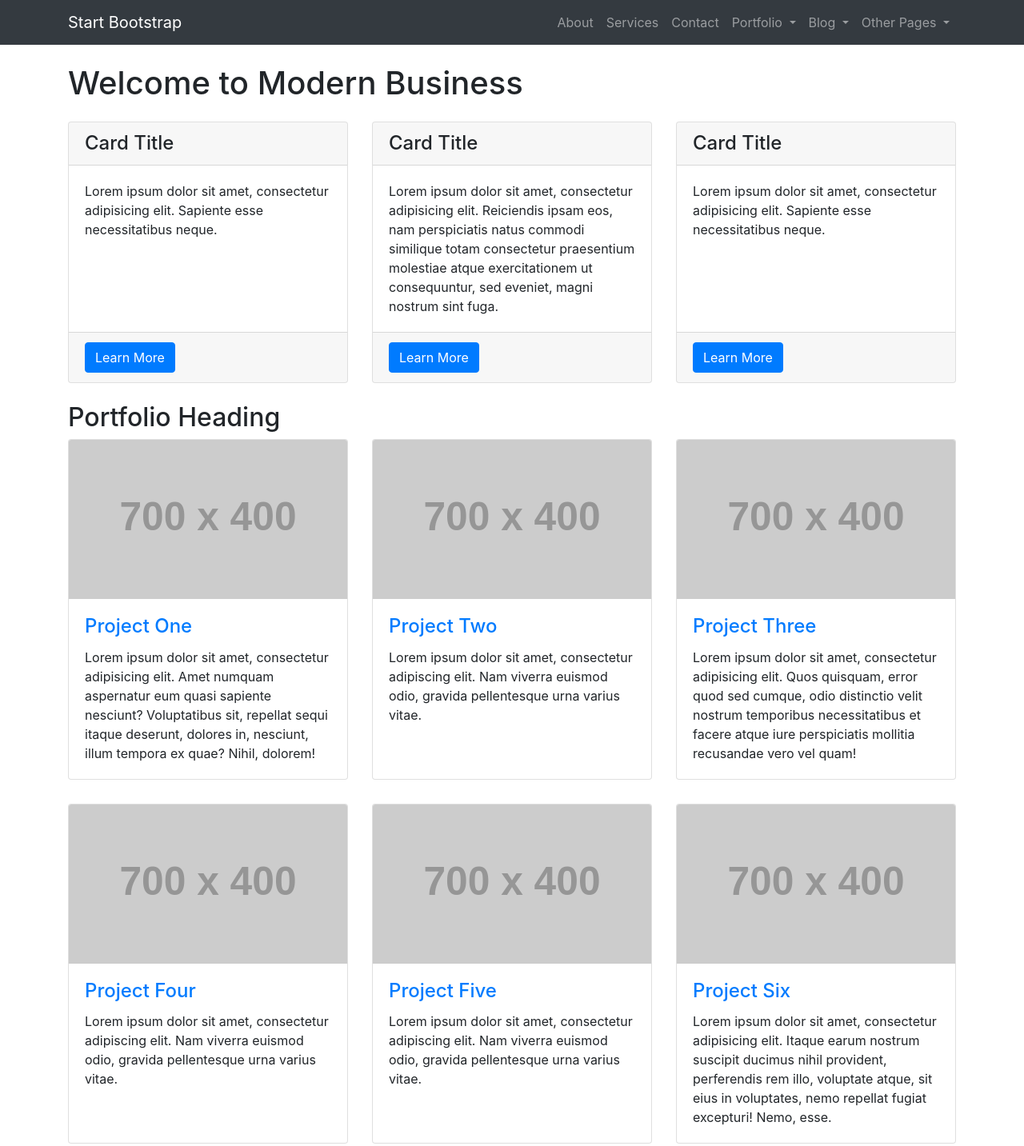
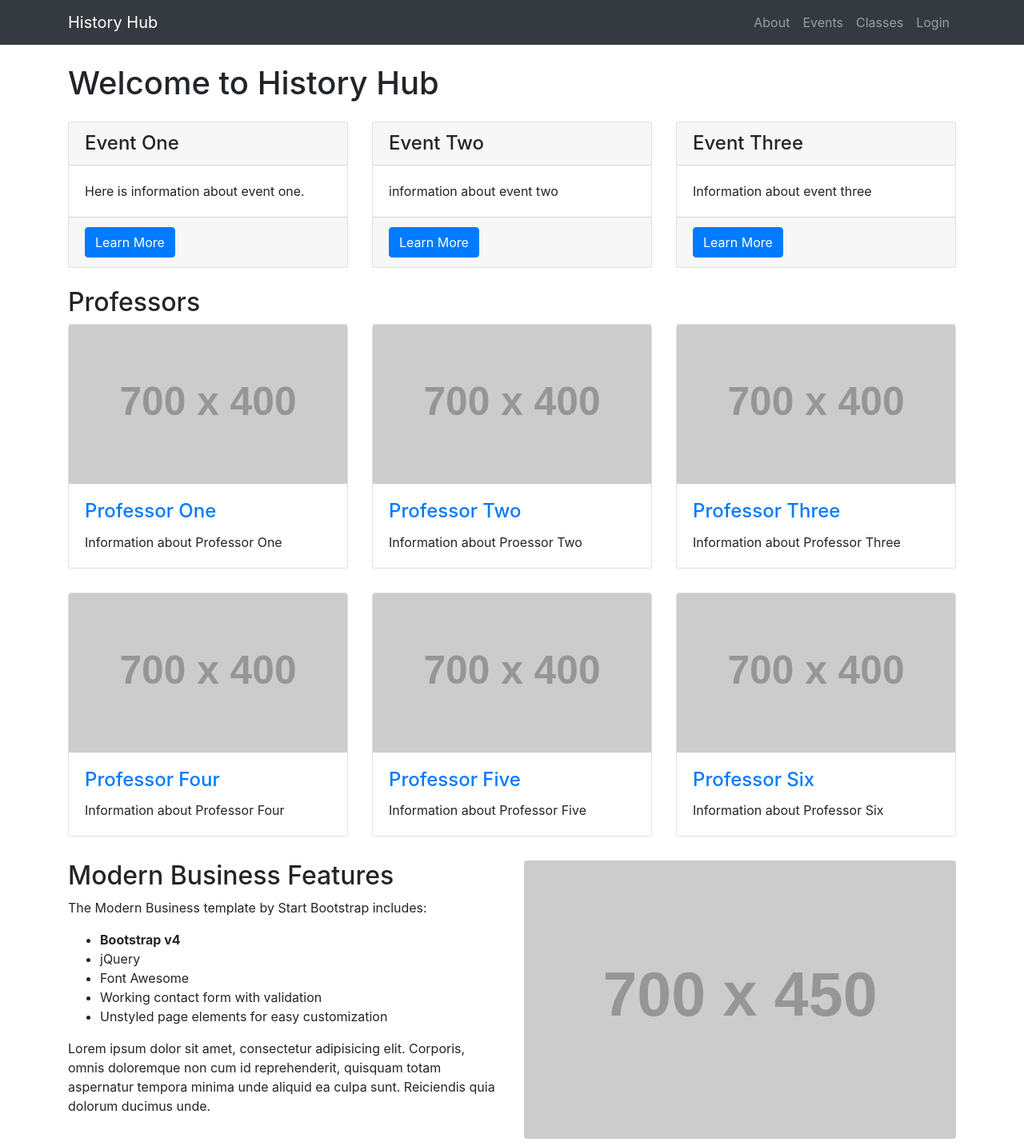
Before and after one commit to JosephPawlowski1/HistoryHub, a website: page index.html in a window 1280 px wide. Shown: the top 1433 px of the page at 80% size. Drawn offline with Linux system fonts and the light colour scheme; placeholder pictures from the web are drawn by us.

Commit message:
Made Initial changes for Sprint 1 Presentation

```diff
--- a/index.html
+++ b/index.html
@@ -23,7 +23,7 @@
   <!-- Navigation -->
   <nav class="navbar fixed-top navbar-expand-lg navbar-dark bg-dark fixed-top">
     <div class="container">
-      <a class="navbar-brand" href="index.html">Start Bootstrap</a>
+      <a class="navbar-brand" href="index.html">History Hub</a>
       <button class="navbar-toggler navbar-toggler-right" type="button" data-toggle="collapse" data-target="#navbarResponsive" aria-controls="navbarResponsive" aria-expanded="false" aria-label="Toggle navigation">
         <span class="navbar-toggler-icon"></span>
       </button>
@@ -33,11 +33,15 @@
             <a class="nav-link" href="about.html">About</a>
           </li>
           <li class="nav-item">
-            <a class="nav-link" href="services.html">Services</a>
+            <a class="nav-link" href="services.html">Events</a>
           </li>
           <li class="nav-item">
-            <a class="nav-link" href="contact.html">Contact</a>
+            <a class="nav-link" href="contact.html">Classes</a>
           </li>
+          <li class="nav-item">
+            <a class="nav-link" href="contact.html">Login</a>
+          </li>
+           <!--
           <li class="nav-item dropdown">
             <a class="nav-link dropdown-toggle" href="#" id="navbarDropdownPortfolio" data-toggle="dropdown" aria-haspopup="true" aria-expanded="false">
               Portfolio
@@ -71,6 +75,7 @@
               <a class="dropdown-item" href="404.html">404</a>
               <a class="dropdown-item" href="pricing.html">Pricing Table</a>
             </div>
+          -->
           </li>
         </ul>
       </div>
@@ -121,15 +126,15 @@
   <!-- Page Content -->
   <div class="container">
 
-    <h1 class="my-4">Welcome to Modern Business</h1>
+    <h1 class="my-4">Welcome to History Hub</h1>
 
     <!-- Marketing Icons Section -->
     <div class="row">
       <div class="col-lg-4 mb-4">
         <div class="card h-100">
-          <h4 class="card-header">Card Title</h4>
+          <h4 class="card-header">Event One</h4>
           <div class="card-body">
-            <p class="card-text">Lorem ipsum dolor sit amet, consectetur adipisicing elit. Sapiente esse necessitatibus neque.</p>
+            <p class="card-text">Here is information about event one.</p>
           </div>
           <div class="card-footer">
             <a href="#" class="btn btn-primary">Learn More</a>
@@ -138,9 +143,9 @@
       </div>
       <div class="col-lg-4 mb-4">
         <div class="card h-100">
-          <h4 class="card-header">Card Title</h4>
+          <h4 class="card-header">Event Two</h4>
           <div class="card-body">
-            <p class="card-text">Lorem ipsum dolor sit amet, consectetur adipisicing elit. Reiciendis ipsam eos, nam perspiciatis natus commodi similique totam consectetur praesentium molestiae atque exercitationem ut consequuntur, sed eveniet, magni nostrum sint fuga.</p>
+            <p class="card-text">information about event two</p>
           </div>
           <div class="card-footer">
             <a href="#" class="btn btn-primary">Learn More</a>
@@ -149,9 +154,9 @@
       </div>
       <div class="col-lg-4 mb-4">
         <div class="card h-100">
-          <h4 class="card-header">Card Title</h4>
+          <h4 class="card-header">Event Three</h4>
           <div class="card-body">
-            <p class="card-text">Lorem ipsum dolor sit amet, consectetur adipisicing elit. Sapiente esse necessitatibus neque.</p>
+            <p class="card-text">Information about event three</p>
           </div>
           <div class="card-footer">
             <a href="#" class="btn btn-primary">Learn More</a>
@@ -162,7 +167,7 @@
     <!-- /.row -->
 
     <!-- Portfolio Section -->
-    <h2>Portfolio Heading</h2>
+    <h2>Professors</h2>
 
     <div class="row">
       <div class="col-lg-4 col-sm-6 portfolio-item">
@@ -170,9 +175,9 @@
           <a href="#"><img class="card-img-top" src="http://placehold.it/700x400" alt=""></a>
           <div class="card-body">
             <h4 class="card-title">
-              <a href="#">Project One</a>
+              <a href="#">Professor One</a>
             </h4>
-            <p class="card-text">Lorem ipsum dolor sit amet, consectetur adipisicing elit. Amet numquam aspernatur eum quasi sapiente nesciunt? Voluptatibus sit, repellat sequi itaque deserunt, dolores in, nesciunt, illum tempora ex quae? Nihil, dolorem!</p>
+            <p class="card-text">Information about Professor One</p>
           </div>
         </div>
       </div>
@@ -181,9 +186,9 @@
           <a href="#"><img class="card-img-top" src="http://placehold.it/700x400" alt=""></a>
           <div class="card-body">
             <h4 class="card-title">
-              <a href="#">Project Two</a>
+              <a href="#">Professor Two</a>
             </h4>
-            <p class="card-text">Lorem ipsum dolor sit amet, consectetur adipiscing elit. Nam viverra euismod odio, gravida pellentesque urna varius vitae.</p>
+            <p class="card-text">Information about Proessor Two</p>
           </div>
         </div>
       </div>
@@ -192,9 +197,9 @@
           <a href="#"><img class="card-img-top" src="http://placehold.it/700x400" alt=""></a>
           <div class="card-body">
             <h4 class="card-title">
-              <a href="#">Project Three</a>
+              <a href="#">Professor Three</a>
             </h4>
-            <p class="card-text">Lorem ipsum dolor sit amet, consectetur adipisicing elit. Quos quisquam, error quod sed cumque, odio distinctio velit nostrum temporibus necessitatibus et facere atque iure perspiciatis mollitia recusandae vero vel quam!</p>
+            <p class="card-text">Information about Professor Three</p>
           </div>
         </div>
       </div>
@@ -203,9 +208,9 @@
           <a href="#"><img class="card-img-top" src="http://placehold.it/700x400" alt=""></a>
           <div class="card-body">
             <h4 class="card-title">
-              <a href="#">Project Four</a>
+              <a href="#">Professor Four</a>
             </h4>
-            <p class="card-text">Lorem ipsum dolor sit amet, consectetur adipiscing elit. Nam viverra euismod odio, gravida pellentesque urna varius vitae.</p>
+            <p class="card-text">Information about Professor Four</p>
           </div>
         </div>
       </div>
@@ -214,9 +219,9 @@
           <a href="#"><img class="card-img-top" src="http://placehold.it/700x400" alt=""></a>
           <div class="card-body">
             <h4 class="card-title">
-              <a href="#">Project Five</a>
+              <a href="#">Professor Five</a>
             </h4>
-            <p class="card-text">Lorem ipsum dolor sit amet, consectetur adipiscing elit. Nam viverra euismod odio, gravida pellentesque urna varius vitae.</p>
+            <p class="card-text">Information about Professor Five</p>
           </div>
         </div>
       </div>
@@ -225,9 +230,9 @@
           <a href="#"><img class="card-img-top" src="http://placehold.it/700x400" alt=""></a>
           <div class="card-body">
             <h4 class="card-title">
-              <a href="#">Project Six</a>
+              <a href="#">Professor Six</a>
             </h4>
-            <p class="card-text">Lorem ipsum dolor sit amet, consectetur adipisicing elit. Itaque earum nostrum suscipit ducimus nihil provident, perferendis rem illo, voluptate atque, sit eius in voluptates, nemo repellat fugiat excepturi! Nemo, esse.</p>
+            <p class="card-text">Information about Professor Six</p>
           </div>
         </div>
       </div>
```
